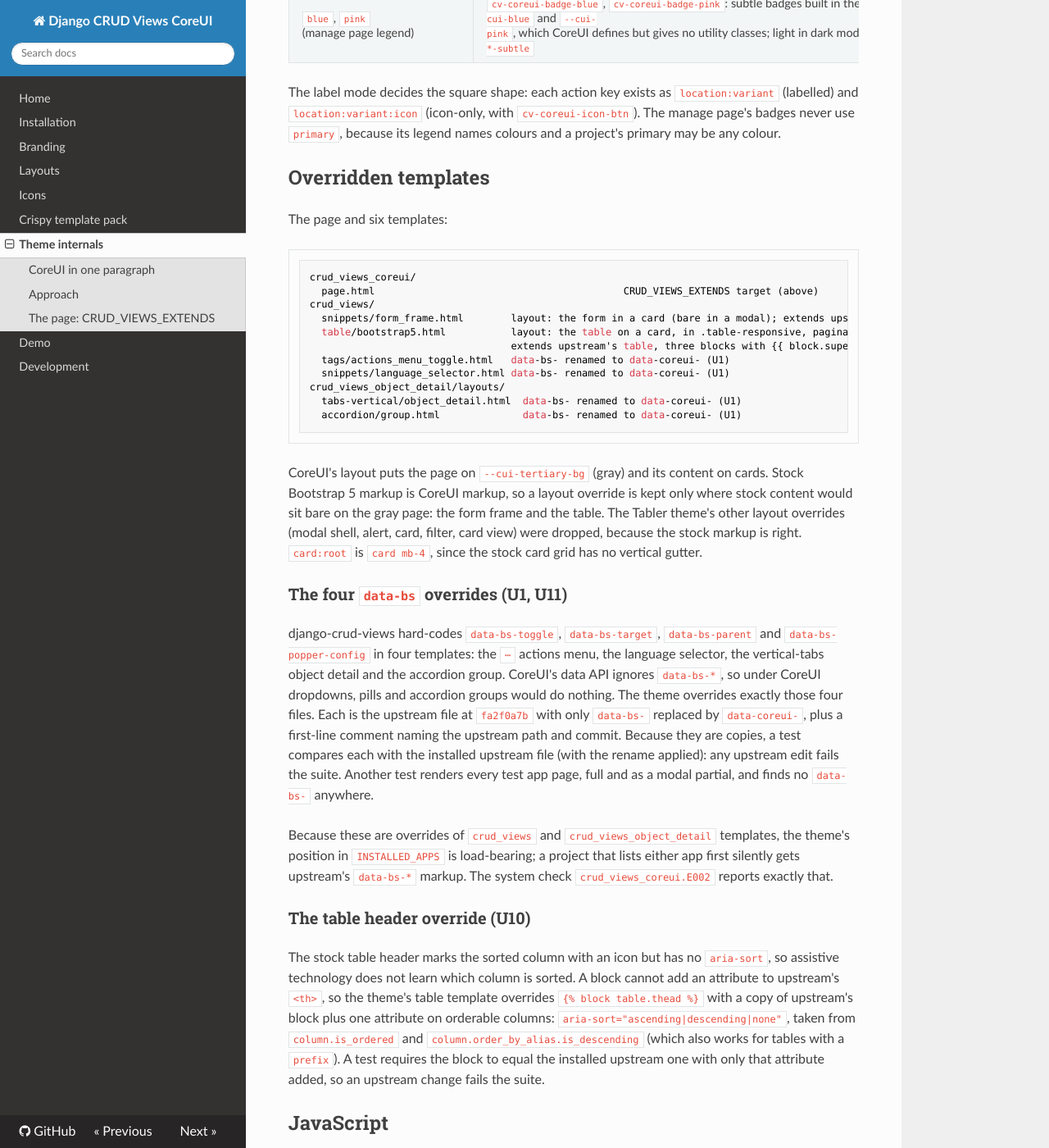
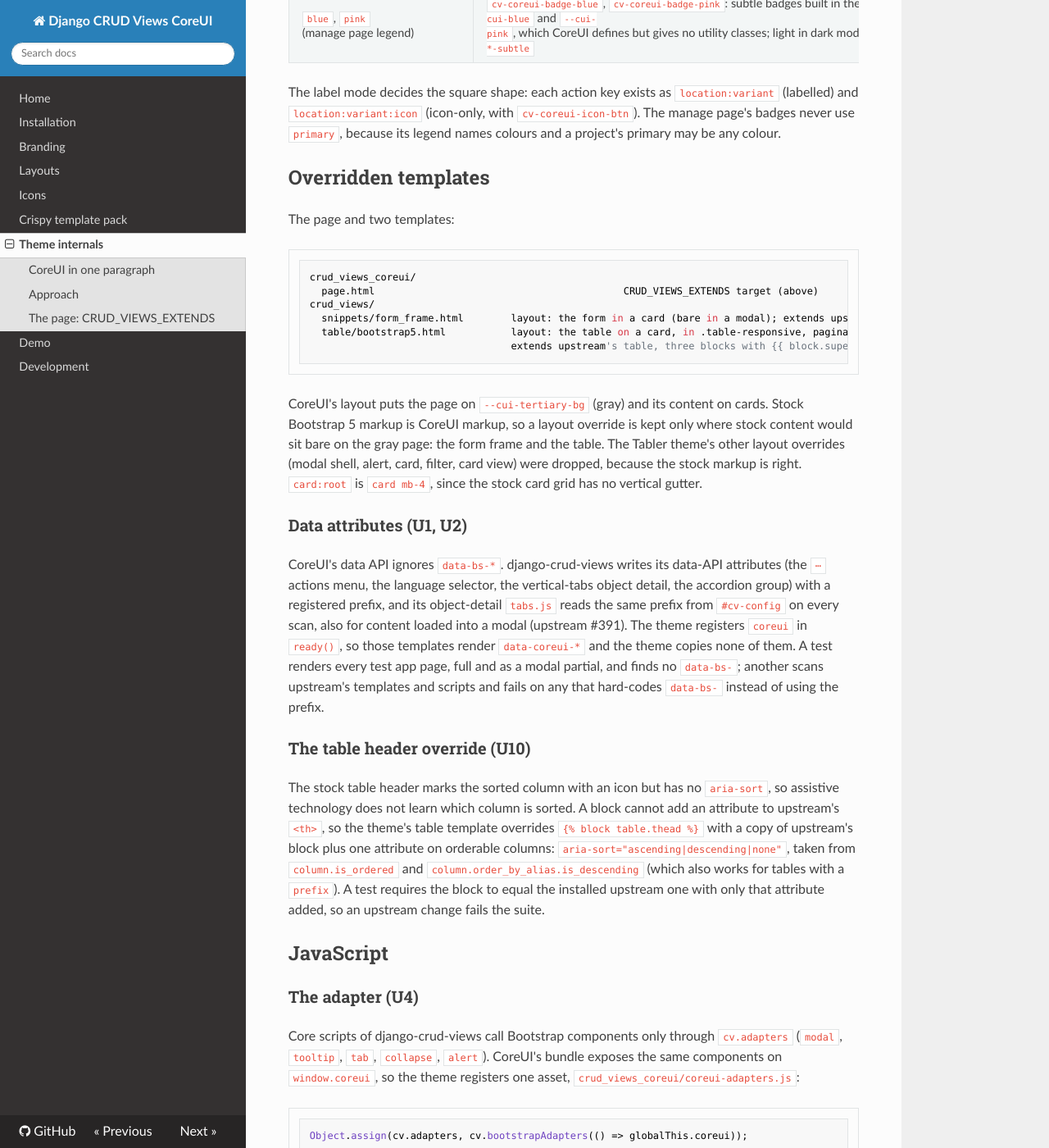
Before and after one commit to jacob-consulting/django-crud-views-coreui, an MkDocs documentation site: the page built from docs/theme_internals.md, in a window 1280 px wide and 1400 px high, scrolled down 3095 px. Shown: the whole window at 82% size. Built offline with MkDocs 1.6.1, drawn with Linux system fonts in a browser that asks for light colours; nearby versions of some CDN libraries; some of the changed text lies outside the part shown.

Commit message:
feat: register the coreui data prefix, drop the data-bs overrides and coreui-tabs.js (U1, U2)

````diff
--- a/docs/theme_internals.md
+++ b/docs/theme_internals.md
@@ -46,10 +46,10 @@ DJANGO_TABLES2_TEMPLATE = "crud_views/table/bootstrap5.html"
 COREUI = {"edition": "free"}
 ```
 
-`CrudViewsCoreuiConfig.ready()` registers five things through upstream's hooks: the `coreui` icon library, the icon table
+`CrudViewsCoreuiConfig.ready()` registers six things through upstream's hooks: the `coreui` icon library, the icon table
 (`register_icons`), label-mode defaults (`{"form": "both"}`), the button class table (`register_button_classes`; the
-`workflow:*` keys only when `crud_views_workflow` is installed) and the asset bundle (`register_assets`:
-`coreui-adapters.js`, `coreui-tabs.js`, `crud_views_coreui.css`).
+`workflow:*` keys only when `crud_views_workflow` is installed), the data-attribute prefix (`register_data_prefix("coreui")`)
+and the asset bundle (`register_assets`: `coreui-adapters.js`, `crud_views_coreui.css`).
 
 ## The page: CRUD_VIEWS_EXTENDS
 
@@ -104,7 +104,7 @@ its legend names colours and a project's primary may be any colour.
 
 ## Overridden templates
 
-The page and six templates:
+The page and two templates:
 
 ```
 crud_views_coreui/
@@ -113,11 +113,6 @@ crud_views/
   snippets/form_frame.html        layout: the form in a card (bare in a modal); extends upstream's frame
   table/bootstrap5.html           layout: the table on a card, in .table-responsive, pagination in the card footer;
                                   extends upstream's table, three blocks with {{ block.super }}; plus table.thead (below)
-  tags/actions_menu_toggle.html   data-bs- renamed to data-coreui- (U1)
-  snippets/language_selector.html data-bs- renamed to data-coreui- (U1)
-crud_views_object_detail/layouts/
-  tabs-vertical/object_detail.html  data-bs- renamed to data-coreui- (U1)
-  accordion/group.html              data-bs- renamed to data-coreui- (U1)
 ```
 
 CoreUI's layout puts the page on `--cui-tertiary-bg` (gray) and its content on cards. Stock Bootstrap 5 markup is
@@ -125,19 +120,14 @@ CoreUI markup, so a layout override is kept only where stock content would sit b
 the table. The Tabler theme's other layout overrides (modal shell, alert, card, filter, card view) were dropped, because
 the stock markup is right. `card:root` is `card mb-4`, since the stock card grid has no vertical gutter.
 
-### The four `data-bs` overrides (U1, U11)
+### Data attributes (U1, U2)
 
-django-crud-views hard-codes `data-bs-toggle`, `data-bs-target`, `data-bs-parent` and `data-bs-popper-config` in four
-templates: the `⋯` actions menu, the language selector, the vertical-tabs object detail and the accordion group.
-CoreUI's data API ignores `data-bs-*`, so under CoreUI dropdowns, pills and accordion groups would do nothing. The theme
-overrides exactly those four files. Each is the upstream file at `fa2f0a7b` with only `data-bs-` replaced by
-`data-coreui-`, plus a first-line comment naming the upstream path and commit. Because they are copies, a test compares
-each with the installed upstream file (with the rename applied): any upstream edit fails the suite. Another test renders
-every test app page, full and as a modal partial, and finds no `data-bs-` anywhere.
-
-Because these are overrides of `crud_views` and `crud_views_object_detail` templates, the theme's position in
-`INSTALLED_APPS` is load-bearing; a project that lists either app first silently gets upstream's `data-bs-*` markup. The
-system check `crud_views_coreui.E002` reports exactly that.
+CoreUI's data API ignores `data-bs-*`. django-crud-views writes its data-API attributes (the `⋯` actions menu, the
+language selector, the vertical-tabs object detail, the accordion group) with a registered prefix, and its object-detail
+`tabs.js` reads the same prefix from `#cv-config` on every scan, also for content loaded into a modal (upstream #391).
+The theme registers `coreui` in `ready()`, so those templates render `data-coreui-*` and the theme copies none of them.
+A test renders every test app page, full and as a modal partial, and finds no `data-bs-`; another scans upstream's
+templates and scripts and fails on any that hard-codes `data-bs-` instead of using the prefix.
 
 ### The table header override (U10)
 
@@ -167,21 +157,10 @@ crud_views' `cv.adapters.tooltip.init` instead of replacing it: that `init` guar
 
 The namespace is resolved on every call, so CoreUI's bundle may load deferred.
 
-### Object-detail tabs (U2)
-
-django-crud-views' `crud_views_object_detail/js/tabs.js` selects `[data-bs-toggle="tab"]`, `"pill"` and `"list"`. With the
-four overrides above the triggers say `data-coreui-toggle`, so upstream's script finds nothing. `coreui-tabs.js`
-(registered after `coreui-adapters.js`) is upstream's initialisation with the selector
-`[data-coreui-toggle="tab"|"pill"|"list"]`: it handles owned tablists (`data-cv-od-tabs`) only, initialises them through
-`cv.adapters.tab.init` on load and on `cv:modal:loaded`, and disposes them on `cv:modal:unload`. Upstream's `tabs.js`
-stays loaded and finds nothing. It also keeps upstream's public `cv.initObjectDetailTabs(root)` working: that global
-becomes a writable property holding the theme's wrapper (upstream part, then the CoreUI init), so projects can wrap it
-the usual way. A test fails once upstream's selector changes, the signal to drop the theme script.
-
 ### Dropdowns (U3)
 
-There is no dropdown adapter upstream; dropdowns rely on the data API alone. The theme needs no JavaScript for that: the
-two dropdown templates are among the four overrides, so CoreUI's own data API handles them.
+There is no dropdown adapter upstream; dropdowns rely on the data API alone. The theme needs no JavaScript for that: with
+the registered prefix the dropdown toggles say `data-coreui-toggle`, so CoreUI's own data API handles them.
 
 ### The shell
 
--- a/src/crud_views_coreui/static/crud_views_coreui/coreui-tabs.js
+++ /dev/null
@@ -1,101 +0,0 @@
-// Object-detail tabs under CoreUI (upstream tracker U2). The theme's tabs-vertical template marks its triggers
-// data-coreui-toggle, the only prefix CoreUI's data API reads, so upstream's tabs.js, which selects the Bootstrap
-// attribute, finds nothing; it stays loaded and does nothing. This is the same init for the data-coreui triggers:
-// owned tablists (data-cv-od-tabs) only, through cv.adapters.tab (coreui-adapters.js points it at window.coreui),
-// before the first keypress, without calling show() or taking focus; disposed before modal content is replaced.
-//
-// Upstream's public initializer, cv.initObjectDetailTabs(root), is the documented hook for content inserted outside
-// the modal flow and for a late UI library. The theme wraps it so a call initialises the data-coreui triggers too.
-// tabs.js loads after this script (asset registration follows INSTALLED_APPS) and assigns the global
-// unconditionally, so until then the global is a one-shot accessor: that first assignment is kept as the upstream
-// part and the global becomes a plain property holding the wrapper. Without crud_views_object_detail's script the
-// wrapper runs the CoreUI part alone.
-(function () {
-    if (globalThis.__cvCoreuiObjectDetailTabsInit) {
-        return;
-    }
-    globalThis.__cvCoreuiObjectDetailTabsInit = true;
-
-    const ownedList = "[data-cv-od-tabs]";
-    const tablist = '[data-cv-od-tabs], [role="tablist"], .nav, .list-group';
-    const trigger = '[data-coreui-toggle="tab"], [data-coreui-toggle="pill"], [data-coreui-toggle="list"]';
-
-    function ownedTriggers(root) {
-        const lists = [...root.querySelectorAll(ownedList)];
-        if (root.matches?.(ownedList)) {
-            lists.unshift(root);
-        }
-        return lists.flatMap(list => [...list.querySelectorAll(trigger)].filter(el => el.closest(tablist) === list));
-    }
-
-    // Upstream's contract: a missing adapter map or tab entry is a no-op; a present entry must supply both methods.
-    function tabAdapter() {
-        const tab = globalThis.cv?.adapters?.tab;
-        if (tab == null) return null;
-        if (typeof tab.init !== "function" || typeof tab.dispose !== "function") {
-            throw new TypeError("cv.adapters.tab must supply init(element) and dispose(element)");
-        }
-        return tab;
-    }
-
-    function withTabAdapter(root, call) {
-        const triggers = ownedTriggers(root);
-        // Pages without owned tabs must not even look up the adapter.
-        if (!triggers.length) {
-            return;
-        }
-        const tab = tabAdapter();
-        if (!tab) {
-            return;
-        }
-        triggers.forEach(el => call(tab, el));
-    }
-
-    function initCoreuiObjectDetailTabs(root = document) {
-        withTabAdapter(root, (tab, el) => tab.init(el));
-    }
-
-    const cv = (globalThis.cv = globalThis.cv || {});
-    let upstreamInit = null;
-    function initObjectDetailTabs(root = document) {
-        if (upstreamInit) {
-            upstreamInit(root);
-        }
-        initCoreuiObjectDetailTabs(root);
-    }
-    // From here on the global is a plain writable property holding the wrapper, so a project can wrap or replace it
-    // the usual way (const prev = cv.initObjectDetailTabs; cv.initObjectDetailTabs = r => { prev(r); ... }).
-    function publish(fn) {
-        upstreamInit = fn;
-        Object.defineProperty(cv, "initObjectDetailTabs", {
-            configurable: true,
-            enumerable: true,
-            writable: true,
-            value: initObjectDetailTabs,
-        });
-    }
-    if (typeof cv.initObjectDetailTabs === "function") {
-        publish(cv.initObjectDetailTabs); // upstream's tabs.js already ran
-    } else {
-        // tabs.js has not run yet: a one-shot accessor takes its assignment as the upstream part, then turns into
-        // the plain property. Re-assigning the wrapper itself before that changes nothing.
-        Object.defineProperty(cv, "initObjectDetailTabs", {
-            configurable: true,
-            enumerable: true,
-            get: () => initObjectDetailTabs,
-            set: fn => {
-                if (fn !== initObjectDetailTabs) {
-                    publish(typeof fn === "function" ? fn : null);
-                }
-            },
-        });
-    }
-
-    document.addEventListener("DOMContentLoaded", () => initCoreuiObjectDetailTabs(document));
-    if (document.readyState !== "loading") {
-        initCoreuiObjectDetailTabs(document);
-    }
-    document.addEventListener("cv:modal:loaded", event => initCoreuiObjectDetailTabs(event.target));
-    // Never construct an instance during cleanup: the adapter releases its own handlers.
-    document.addEventListener("cv:modal:unload", event => withTabAdapter(event.target, (tab, el) => tab.dispose(el)));
-})();
--- a/src/crud_views_coreui/templates/crud_views/snippets/language_selector.html
+++ /dev/null
@@ -1,26 +0,0 @@
-{# crud_views_coreui: crud_views/templates/crud_views/snippets/language_selector.html @ fa2f0a7b, data-bs- renamed to data-coreui- (upstream tracker U1). #}
-{% load crud_views %}
-{% load i18n %}
-{% if languages|length > 1 %}
-<div class="dropdown">
-  <button class="{% cv_button_class 'language' 'toggle' %} dropdown-toggle" type="button"
-          data-coreui-toggle="dropdown" aria-expanded="false">
-    {% cv_icon "language" %}
-    {% for code, name in languages %}{% if code == current %}{{ name }}{% endif %}{% endfor %}
-  </button>
-  <ul class="dropdown-menu dropdown-menu-end">
-    {% for code, name in languages %}
-    <li>
-      <form action="{% url 'set_language' %}" method="post" class="m-0">
-        {% csrf_token %}
-        <input type="hidden" name="next" value="{{ next }}">
-        <input type="hidden" name="language" value="{{ code }}">
-        <button type="submit" class="dropdown-item{% if code == current %} active{% endif %}">
-          {{ name }}
-        </button>
-      </form>
-    </li>
-    {% endfor %}
-  </ul>
-</div>
-{% endif %}
--- a/src/crud_views_coreui/templates/crud_views/tags/actions_menu_toggle.html
+++ /dev/null
@@ -1,8 +0,0 @@
-{# crud_views_coreui: crud_views/templates/crud_views/tags/actions_menu_toggle.html @ fa2f0a7b, data-bs- renamed to data-coreui- (upstream tracker U1). #}
-{% load crud_views %}
-{% load i18n %}
-<button type="button" class="{% cv_button_class cv_location "menu-toggle" %} dropdown-toggle cv-menu-toggle{% if cv_menu_icon_class %} {{ cv_menu_icon_class }}{% endif %}"
-        data-coreui-toggle="dropdown" aria-expanded="false" aria-label="{% translate 'More actions' %}"
-        {% if cv_location == "list" %}data-coreui-popper-config='{"strategy":"fixed"}'{% endif %}>
-    {% if cv_menu_icon_inline is not False %}{% cv_icon cv_menu_icon %}{% endif %}<span class="{% cv_button_class cv_location 'hidden-label' %}">{% translate "More actions" %}</span>
-</button>
--- a/src/crud_views_coreui/templates/crud_views_object_detail/layouts/accordion/group.html
+++ /dev/null
@@ -1,34 +0,0 @@
-{# crud_views_coreui: crud_views_object_detail/templates/crud_views_object_detail/layouts/accordion/group.html @ fa2f0a7b, data-bs- renamed to data-coreui- (upstream tracker U1). #}
-{% load i18n crud_views crud_views_object_detail %}
-<div class="accordion-item">
-    {% cv_heading level=2 class="accordion-header" %}
-        {% cv_heading_icon group.icon location="group" as icon %}
-        <button class="accordion-button{% if not presentation.selected %} collapsed{% endif %}{% if icon.host_class %} {{ icon.host_class }}{% endif %}" type="button"
-                id="{{ presentation.control_id }}"
-                data-coreui-toggle="collapse" data-coreui-target="#{{ presentation.panel_id }}"
-                aria-expanded="{% if presentation.selected %}true{% else %}false{% endif %}"
-                aria-controls="{{ presentation.panel_id }}">
-            {{ icon.inline_html }}
-            {{ group.title }}
-            <span class="badge text-bg-secondary ms-2">{{ group.properties|length }} properties</span>
-        </button>
-    {% endcv_heading %}
-    <div id="{{ presentation.panel_id }}"
-         class="accordion-collapse collapse{% if presentation.selected %} show{% endif %}"
-         aria-labelledby="{{ presentation.control_id }}"
-         {% if component %}data-coreui-parent="#{{ component.id }}"{% endif %}>
-        <div class="accordion-body">
-            {% if group.description %}<p class="text-body-secondary small mb-3">{{ group.description }}</p>{% endif %}
-            <table class="table table-sm table-borderless mb-0">
-                <thead class="visually-hidden">
-                    <tr><th scope="col">{% translate "Property" %}</th><th scope="col">{% translate "Value" %}</th></tr>
-                </thead>
-                <tbody>
-                    {% for prop in group.properties %}
-                    {% render_property prop layout=layout %}
-                    {% endfor %}
-                </tbody>
-            </table>
-        </div>
-    </div>
-</div>
--- a/src/crud_views_coreui/templates/crud_views_object_detail/layouts/tabs-vertical/object_detail.html
+++ /dev/null
@@ -1,32 +0,0 @@
-{# crud_views_coreui: crud_views_object_detail/templates/crud_views_object_detail/layouts/tabs-vertical/object_detail.html @ fa2f0a7b, data-bs- renamed to data-coreui- (upstream tracker U1). #}
-{% load crud_views crud_views_object_detail %}
-<div class="card" id="{{ component.id }}">
-    <div class="card-body">
-        <div class="row">
-            <div class="col-md-3">
-                <div class="nav flex-column nav-pills" id="{{ component.tablist_id }}" role="tablist" aria-orientation="vertical" data-cv-od-tabs>
-                    {% for entry in component.groups %}
-                    {% cv_heading_icon entry.group.icon location="group" as icon %}
-                    <button class="nav-link{% if entry.selected %} active{% endif %} text-start{% if icon.host_class %} {{ icon.host_class }}{% endif %}"
-                            id="{{ entry.control_id }}"
-                            data-coreui-toggle="pill"
-                            data-coreui-target="#{{ entry.panel_id }}"
-                            type="button" role="tab"
-                            aria-controls="{{ entry.panel_id }}"
-                            tabindex="{% if entry.selected %}0{% else %}-1{% endif %}"
-                            aria-selected="{% if entry.selected %}true{% else %}false{% endif %}">
-                        {{ icon.inline_html }}{{ entry.group.title }}
-                    </button>
-                    {% endfor %}
-                </div>
-            </div>
-            <div class="col-md-9 border-start">
-                <div class="tab-content ps-md-4" id="{{ component.content_id }}">
-                    {% for entry in component.groups %}
-                    {% render_group entry.group layout=layout presentation=entry component=component %}
-                    {% endfor %}
-                </div>
-            </div>
-        </div>
-    </div>
-</div>
````
Also changed, not shown: other parts of docs/theme_internals.md (+1 -1 lines), 3 other files.
